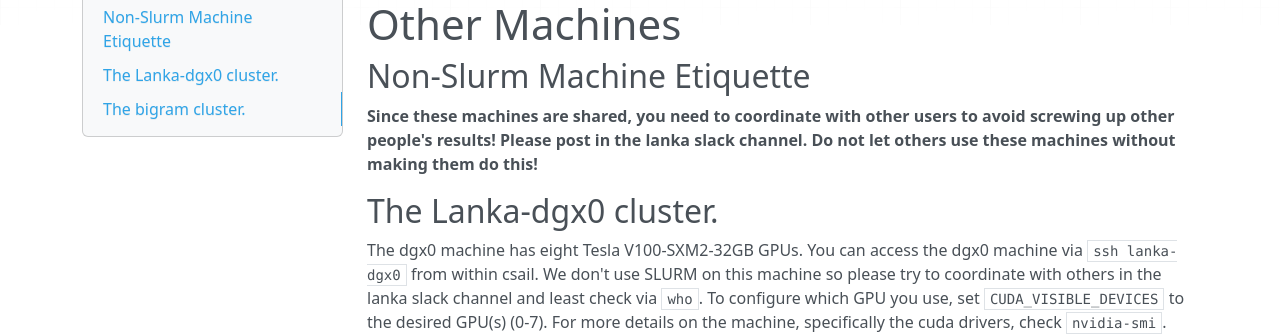
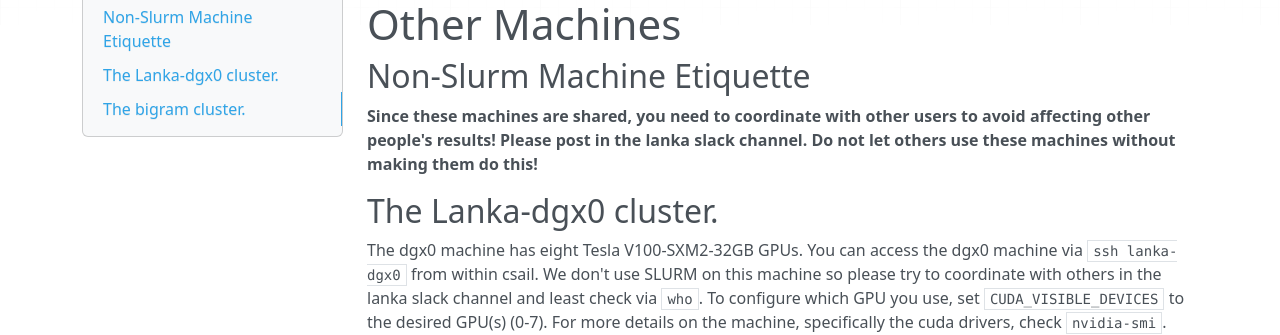
Before and after one commit to mit-commit/commit-wiki, an MkDocs documentation site: the page built from docs/lanka.md, in a window 1280 px wide and 900 px high, scrolled down 2285 px. Shown: the part 281-616 px from the top of the window. Built offline with MkDocs 1.6.1, drawn with Linux system fonts in a browser that asks for light colours; nearby versions of some CDN libraries.

Commit message:
Update lanka.md

```diff
--- a/docs/lanka.md
+++ b/docs/lanka.md
@@ -97,7 +97,7 @@
 # Other Machines
 ## Non-Slurm Machine Etiquette
 
-**Since these machines are shared, you need to coordinate with other users to avoid screwing up other people's results! Please post in the lanka slack channel. Do not let others use these machines without making them do this!**
+**Since these machines are shared, you need to coordinate with other users to avoid affecting other people's results! Please post in the lanka slack channel. Do not let others use these machines without making them do this!**
 
 ## The Lanka-dgx0 cluster.
 
```
